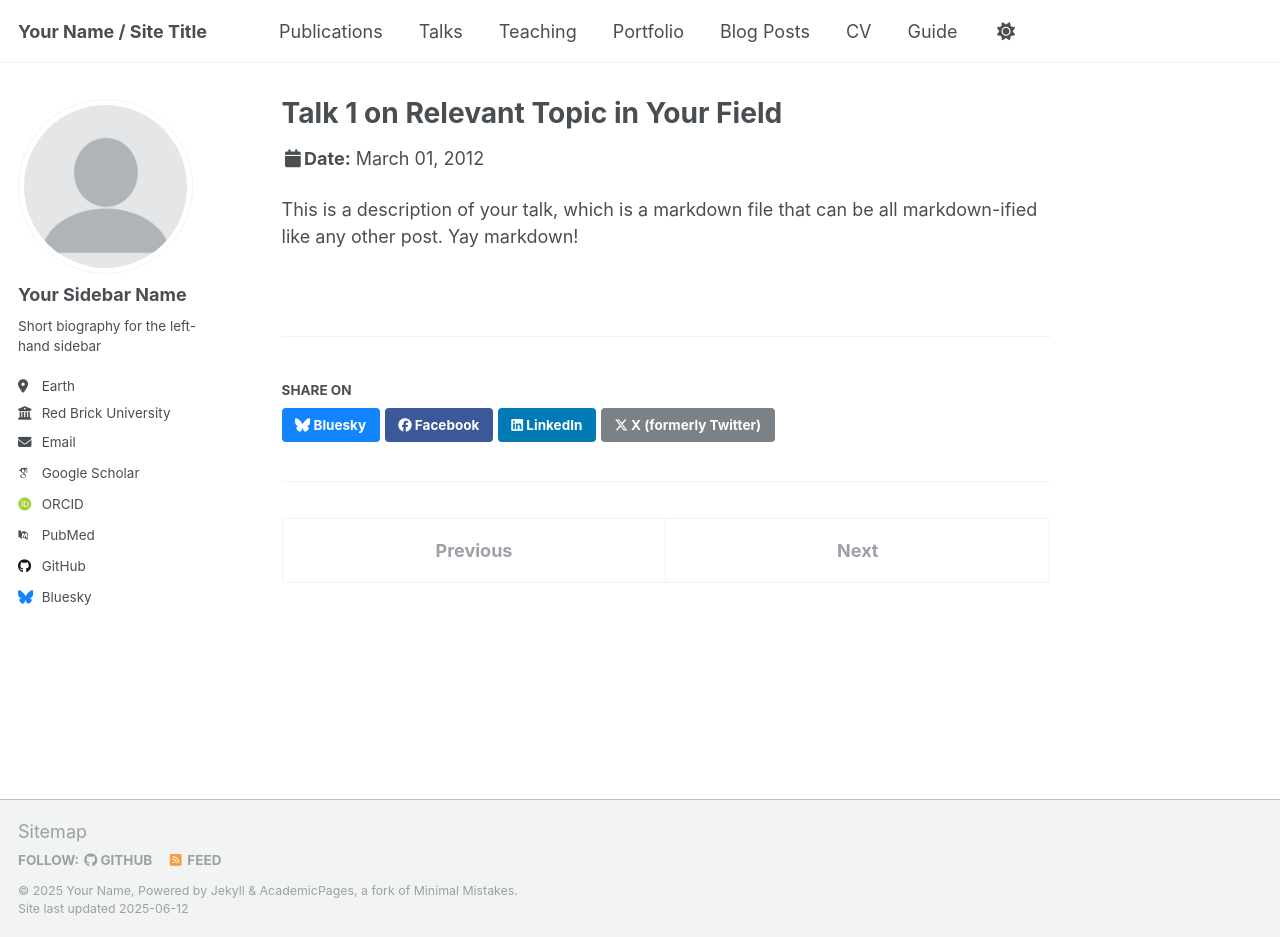
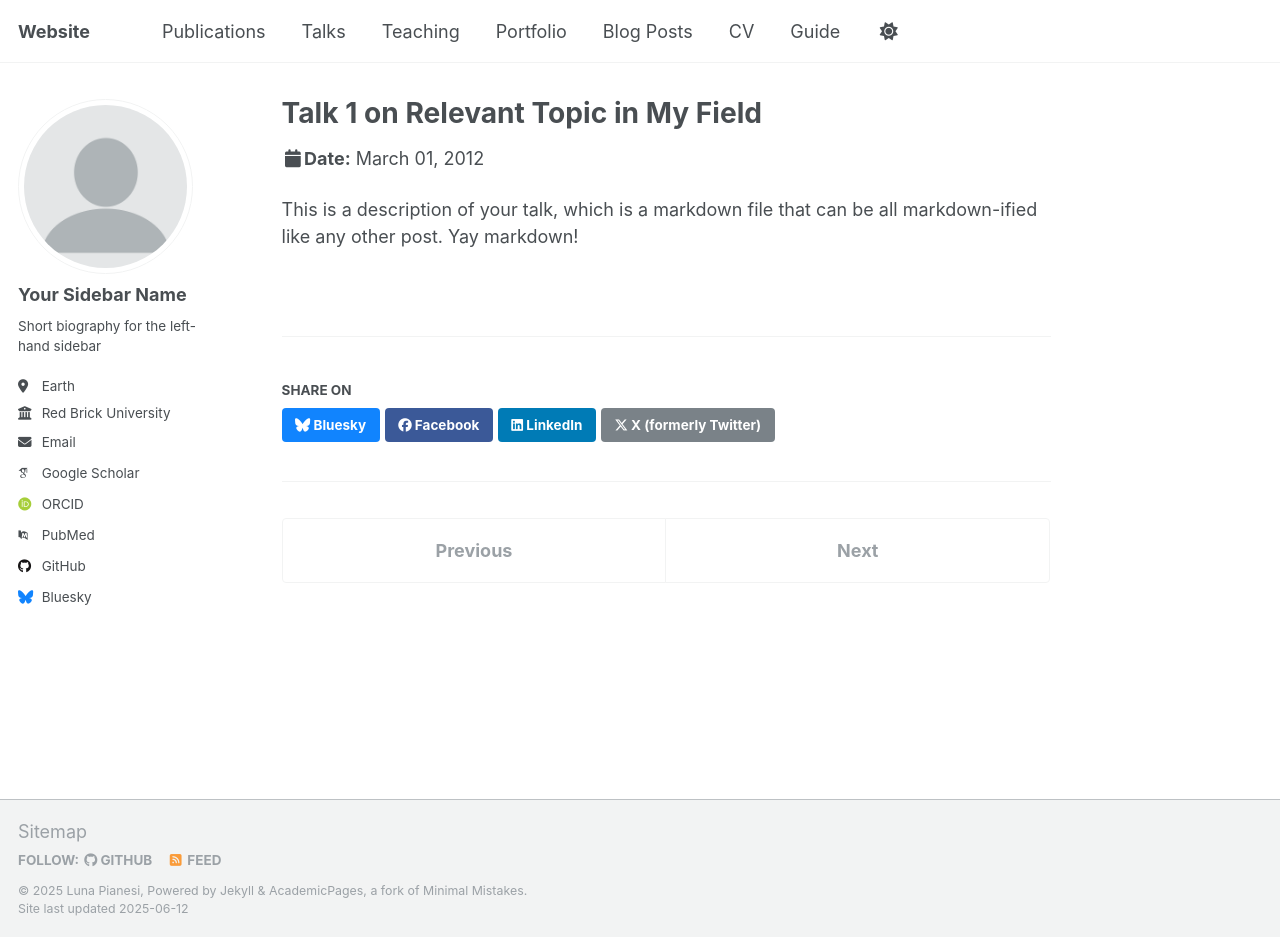
Before and after one commit to LunaBaozi/lpianesi, a Jekyll site: the page built from _talks/2012-03-01-talk-1.md, in a window 1280 px wide and 937 px high. Built offline with Jekyll 4.4.1, drawn with Linux system fonts in a browser that asks for light colours; some web fonts are replaced.

Commit message:
first commit

```diff
--- a/_config.yml
+++ b/_config.yml
@@ -9,9 +9,9 @@
 # Basic Site Settings
 locale                   : "en-US"
 site_theme               : "default"
-title                    : "Your Name / Site Title"
+title                    : "Website"
 title_separator          : "-"
-name                     : &name "Your Name"
+name                     : &name "Luna Pianesi"
 description              : &description "personal description"
 url                      : https://lunabaozi.github.io/lpianesi # the base hostname & protocol for your site e.g. "https://[your GitHub username].github.io" or if you already have some other page hosted on Github then use "https://[your GitHub username].github.io/[Your Repo Name]"
 baseurl                  : "" # the subpath of your site, e.g. "/blog"
--- a/_talks/2012-03-01-talk-1.md
+++ b/_talks/2012-03-01-talk-1.md
@@ -1,5 +1,5 @@
 ---
-title: "Talk 1 on Relevant Topic in Your Field"
+title: "Talk 1 on Relevant Topic in My Field"
 collection: talks
 type: "Talk"
 permalink: /talks/2012-03-01-talk-1
```
